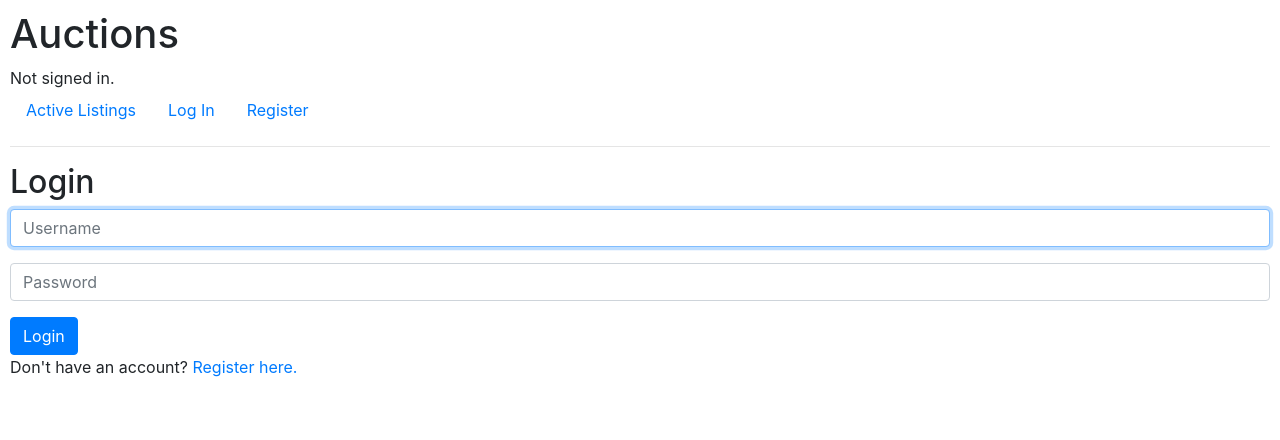
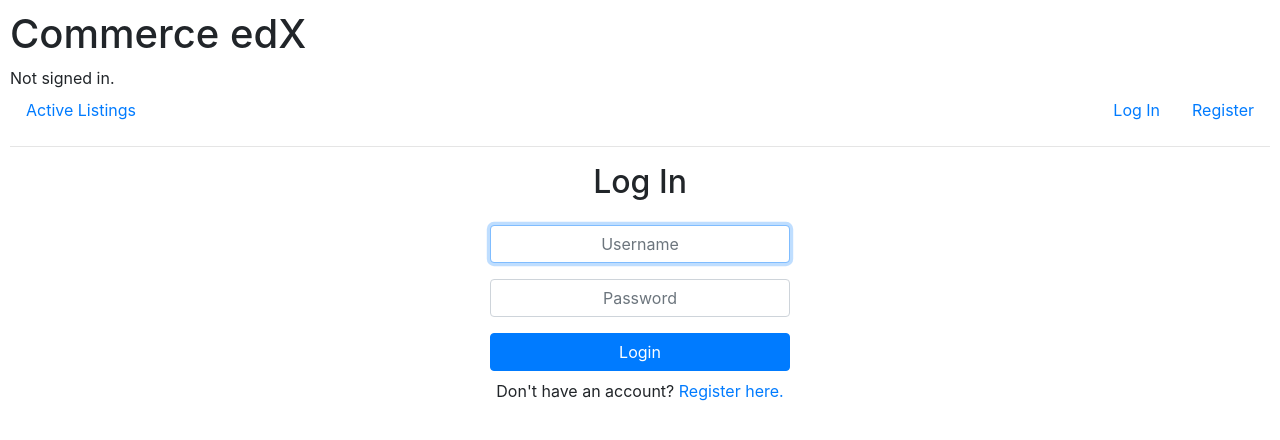
Before and after one commit to AFKMartin/CS50W-Project-2, a Django app: page /login in a window 1280 px wide. Shown: the top 440 px of the page. Run offline with Django 3.2, Linux system fonts and the light colour scheme; some libraries are stand-ins or nearby versions.

Commit message:
html update

```diff
--- a/auctions/templates/auctions/create_listing.html
+++ b/auctions/templates/auctions/create_listing.html
@@ -1,9 +1,12 @@
 {% extends "auctions/layout.html" %}
+
 {% block body %}
+
 <h2>Create a New Listing</h2>
 
 <form action="{% url 'create_listing' %}" method="post">
     {% csrf_token %}
+
     <label>Title</label>
     <input class="form-control" type="text" name="title">
 
@@ -13,7 +16,7 @@
     <label>Starting Bid</label>
     <input class="form-control" type="number" step="0.01" name="starting_bid">
 
-    <label>Image URL</label>
+    <label>Image URL</label> <!-- Remember this has to be optional -->
     <input class="form-control" type="url" name="image_url">
 
     <label>Category</label>
--- a/auctions/templates/auctions/layout.html
+++ b/auctions/templates/auctions/layout.html
@@ -8,7 +8,7 @@
         <link href="{% static 'auctions/styles.css' %}" rel="stylesheet">
     </head>
     <body>
-        <h1>Auctions</h1>
+        <h1>Commerce edX</h1>
         <div>
             {% if user.is_authenticated %}
                 Signed in as <strong>{{ user.username }}</strong>.
@@ -25,11 +25,11 @@
                     <a class="nav-link" href="{% url 'logout' %}">Log Out</a>
                 </li>
             {% else %}
-                <li class="nav-item">
+                <li class="nav-item ml-auto">
                     <a class="nav-link" href="{% url 'login' %}">Log In</a>
                 </li>
                 <li class="nav-item">
-                    <a class="nav-link" href="{% url 'register' %}">Register</a>
+                    <a class="nav-link ml-auto" href="{% url 'register' %}">Register</a>
                 </li>
             {% endif %}
         </ul>
--- a/auctions/templates/auctions/login.html
+++ b/auctions/templates/auctions/login.html
@@ -2,23 +2,29 @@
 
 {% block body %}
 
-    <h2>Login</h2>
+<div class="text-center">
+    <h2 class="mb-4">Log In</h2>
 
     {% if message %}
-        <div>{{ message }}</div>
+        <div class="alert alert-danger mt-2">{{ message }}</div>
     {% endif %}
+</div>
 
-    <form action="{% url 'login' %}" method="post">
+<form action="{% url 'login' %}" method="post" class="mx-auto" style="max-width: 300px;">
     {% csrf_token %}
+
     <div class="form-group">
-            <input autofocus class="form-control" type="text" name="username" placeholder="Username">
+        <input autofocus class="form-control text-center" type="text" name="username" placeholder="Username">
     </div>
     <div class="form-group">
-            <input class="form-control" type="password" name="password" placeholder="Password">
+        <input class="form-control text-center" type="password" name="password" placeholder="Password">
     </div>
-        <input class="btn btn-primary" type="submit" value="Login">
+
+    <input class="btn btn-primary btn-block" type="submit" value="Login">
 </form>
 
+<p class="text-center mt-2">
     Don't have an account? <a href="{% url 'register' %}">Register here.</a>
+</p>
 
 {% endblock %}
```
Also changed, not shown: db.sqlite3. Lines whose indentation alone changed are shown as unchanged.
